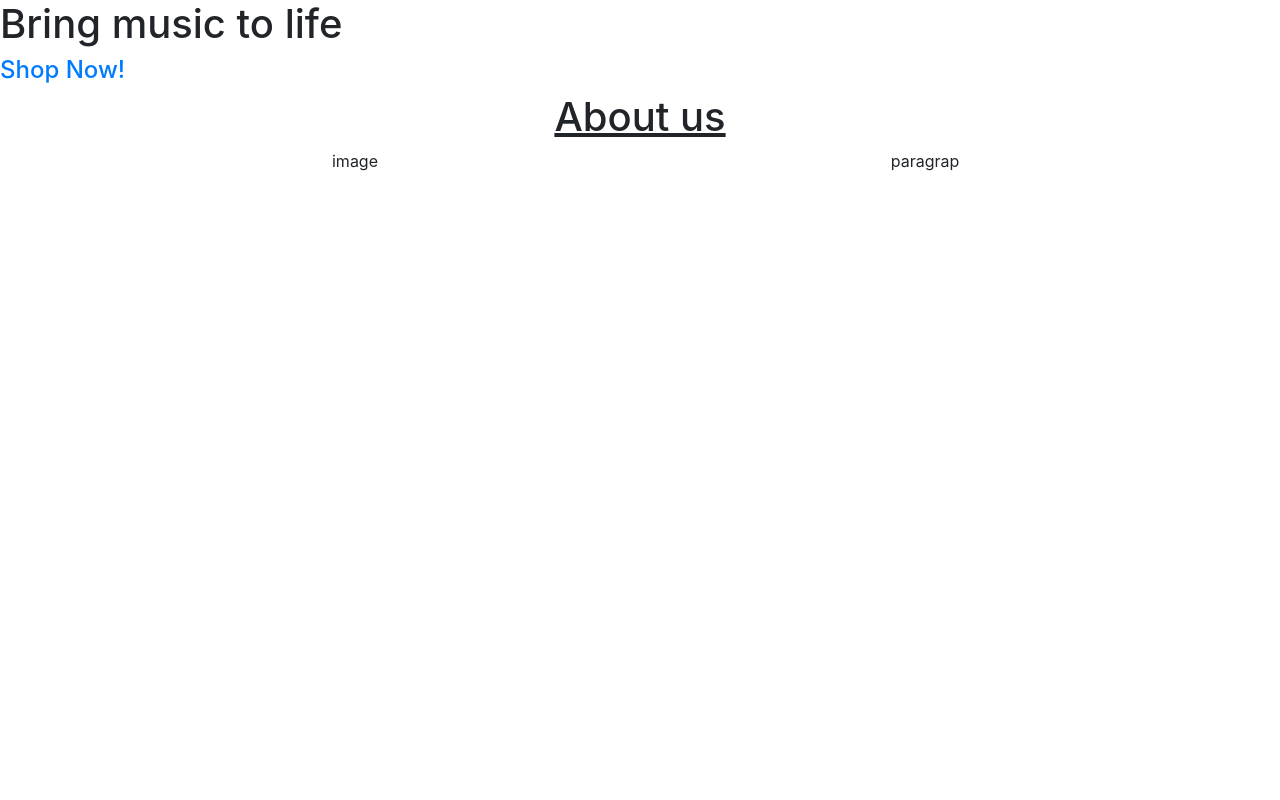
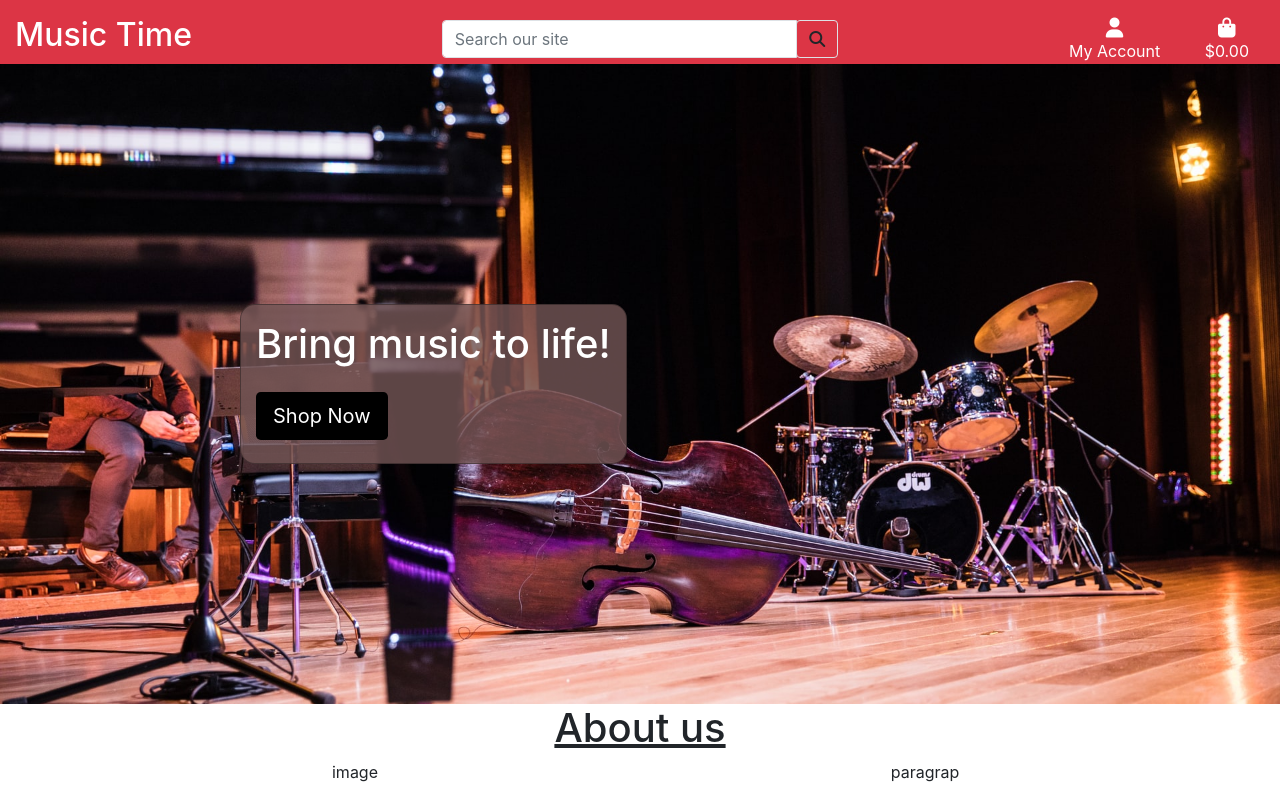
Before and after one commit to yuyu78/music-time, a Django app: page / in a window 1280 px wide. Run offline with Django 3.2, Linux system fonts and the light colour scheme; some libraries are stand-ins or nearby versions.

Commit message:
Added header and homepage hero image

```diff
--- a/home/templates/home/index.html
+++ b/home/templates/home/index.html
@@ -11,15 +11,15 @@
 
 {% block content %}
     <main>
-        <div class="container-fluid">
+        <div class="container-fluid hero-image">
             <div class="row">
-                <div>
-                    <h1>
-                        Bring music to life
+                <div class="heading-content">
+                    <h1 class="mb-4">
+                        Bring music to life!
                     </h1>
                     <div>
                         <h4>
-                            <a href="">Shop Now!</a>
+                            <a href="" class="shop-now-button btn btn-lg">Shop Now</a>
                         </h4>
                     </div>
                 </div>
--- a/music_time/settings.py
+++ b/music_time/settings.py
@@ -140,8 +140,10 @@ USE_TZ = True
 # https://docs.djangoproject.com/en/3.2/howto/static-files/
 
 STATIC_URL = '/static/'
+STATICFILES_DIRS = (os.path.join(BASE_DIR, 'static'),)
+
+MEDIA_URL = '/media/'
+MEDIA_ROOT = os.path.join(BASE_DIR, 'media')
 
 # Default primary key field type
 # https://docs.djangoproject.com/en/3.2/ref/settings/#default-auto-field
-
-DEFAULT_AUTO_FIELD = 'django.db.models.BigAutoField'
--- a/music_time/urls.py
+++ b/music_time/urls.py
@@ -3,9 +3,11 @@ music_time URL Configuration
 """
 from django.contrib import admin
 from django.urls import path, include
+from django.conf import settings
+from django.conf.urls.static import static
 
 urlpatterns = [
     path('admin/', admin.site.urls),
     path('accounts/', include('allauth.urls')),
     path('', include('home.urls')),
-]
+] + static(settings.MEDIA_URL, document_root=settings.MEDIA_ROOT)
--- /dev/null
+++ b/static/css/base.css
@@ -0,0 +1,58 @@
+html {
+    height: 100%;
+}
+
+/* ------------------------------------------------------------------ Navbar*/
+
+.red-navbar {
+    height: 8vh;
+}
+
+.red-navbar a {
+    color: white;
+    text-decoration: none;
+}
+
+.red-navbar a:hover {
+    color: black;
+    text-shadow: 0 0 10px rgb(233, 197, 166);
+}
+
+.dropdown-menu a {
+    color: black;
+}
+
+/* ------------------------------------------------------------------ Home page*/
+
+.hero-image {
+    background-image: url("/media/homepage_background.jpg");
+    width: 100%;
+    height: 80vh;
+    background-position: center center;
+    background-repeat: no-repeat;
+    background-attachment: fixed;
+    background-size: cover;
+}
+
+.heading-content {
+    margin: 15rem auto auto 15rem;
+    color: white;
+    background-color: #705353d4;
+    border: 1px groove #12101066;
+    border-radius: 15px;
+    padding: 15px;
+}
+
+.hero-image a {
+    color: white;
+}
+
+.shop-now-button {
+    background: black;
+    min-width: 260 px;
+}
+
+.shop-now-button:hover {
+    background: rgb(217 34 34 / 43%);
+    color: white;
+}
--- a/templates/base.html
+++ b/templates/base.html
@@ -15,12 +15,14 @@
 
     {% block corecss %}
         <link rel="stylesheet" href="https://stackpath.bootstrapcdn.com/bootstrap/4.4.1/css/bootstrap.min.css" integrity="sha384-Vkoo8x4CGsO3+Hhxv8T/Q5PaXtkKtu6ug5TOeNV6gBiFeWPGFN9MuhOf23Q9Ifjh" crossorigin="anonymous">
+        <link rel="stylesheet" href="{% static 'css/base.css' %}">
     {% endblock %}
 
     {% block extra_css %}
     {% endblock %}
 
     {% block corejs %}
+        <script src="https://kit.fontawesome.com/47aa28a2ac.js" crossorigin="anonymous"></script>
         <script src="https://code.jquery.com/jquery-3.6.0.min.js"
             integrity="sha256-/xUj+3OJU5yExlq6GSYGSHk7tPXikynS7ogEvDej/m4=" crossorigin="anonymous"></script>
         <script src="https://cdn.jsdelivr.net/npm/popper.js@1.16.0/dist/umd/popper.min.js"
@@ -37,7 +39,67 @@
     <title>Music Time {% block extra_title %}{% endblock %}</title>
   </head>
   <body>
-    <header class="container-fluid fixed-top"></header>
+    <header class="container-fluid fixed-to bg-danger red-navbar">
+        <div class="row">
+            <div class="col-12 col-lg-4 my-3">
+                <a href = "{ url 'home' }">
+                    <h2>Music Time</h2>
+                </a>
+            </div>
+            <div class="col-12 col-lg-4 my-auto">
+                <form method="GET" action="">
+                    <div class="input-group w-100">
+                        <input class="form-control border" type="text" name="q" placeholder="Search our site">
+                        <div class="input-group-append">
+                            <button class="form-control btn border border-black rounded" type="submit">
+                                <span class="icon">
+                                    <i class="fas fa-search"></i>
+                                </span>
+                            </button>
+                        </div>
+                    </div>
+                </form>
+            </div>
+            <div class="col-12 col-lg-4 my-auto">
+                <ul class="list-inline text-lg-right my-0">
+                    <li class="list-inline-item dropdown">
+                        <a class="nav-link" href="#" id="user-options" data-toggle="dropdown" aria-haspopup="true" aria-expanded="false">
+                            <div class="text-center">
+                                <div><i class="fas fa-user fa-lg"></i></div>
+                                <p class="my-0">My Account</p>
+                            </div>
+                        </a>
+                        <div class="dropdown-menu border-0" aria-labelledby="user-options">
+                            {% if request.user.is_authenticated %}
+                                {% if request.user.is_superuser %}
+                                    <a href="{% url 'add_product' %}" class="dropdown-item">Product Management</a>
+                                {% endif %}
+                                <a href="{% url 'profile' %}" class="dropdown-item">My Profile</a>
+                                <a href="{% url 'account_logout' %}" class="dropdown-item">Logout</a>
+                            {% else %}
+                                <a href="{% url 'account_signup' %}" class="dropdown-item">Register</a>
+                                <a href="{% url 'account_login' %}" class="dropdown-item">Login</a>
+                            {% endif %}
+                        </div>
+                    </li>
+                    <li class="list-inline-item">
+                        <a class="{% if grand_total %}text-info font-weight-bold{% else %}text-black{% endif %} nav-link" href="">
+                            <div class="text-center">
+                                <div><i class="fas fa-shopping-bag fa-lg"></i></div>
+                                <p class="my-0">
+                                    {% if grand_total %}
+                                        ${{ grand_total|floatformat:2 }}
+                                    {% else %}
+                                        $0.00
+                                    {% endif %}
+                                </p>
+                            </div>
+                        </a>
+                    </li>
+                </ul>
+            </div>
+        </div>
+    </header>
 
     {% if messages %}
         <div class="message-container"></div>
```
Also changed, not shown: media/homepage_background.jpg (added).
